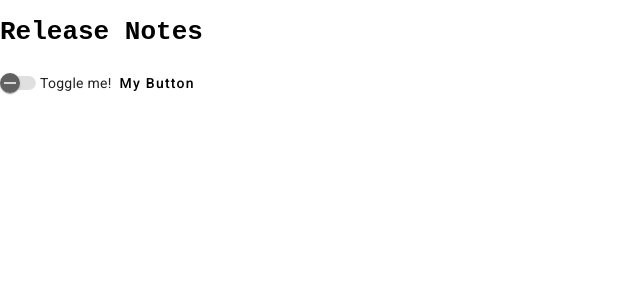
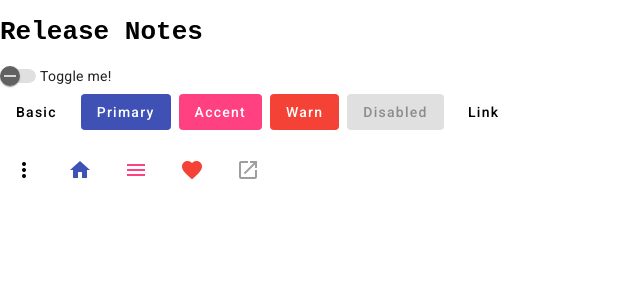
Before and after one commit to avendesta/chi, an Angular app: page / in a window 1280 px wide. Shown: the top 300 px of the page, without its empty margins (0-640 px from the left). Built offline with nearby package versions, Linux system fonts and the light colour scheme.

Commit message:
making sure materialUI works

```diff
--- a/src/app/app.component.html
+++ b/src/app/app.component.html
@@ -1,4 +1,36 @@
 <h1 class="header">Release Notes</h1>
 
 <mat-slide-toggle>Toggle me!</mat-slide-toggle>
-<button mat-button>My Button</button>
+<section>
+  <div class="example-button-row">
+    <button mat-flat-button>Basic</button>
+    <button mat-flat-button color="primary">Primary</button>
+    <button mat-flat-button color="accent">Accent</button>
+    <button mat-flat-button color="warn">Warn</button>
+    <button mat-flat-button disabled>Disabled</button>
+    <a mat-flat-button href="https://www.google.com/" target="_blank">Link</a>
+  </div>
+</section>
+
+
+<section>
+  <div class="example-button-row">
+    <div class="example-flex-container">
+      <button mat-icon-button aria-label="Example icon button with a vertical three dot icon">
+        <mat-icon>more_vert</mat-icon>
+      </button>
+      <button mat-icon-button color="primary" aria-label="Example icon button with a home icon">
+        <mat-icon>home</mat-icon>
+      </button>
+      <button mat-icon-button color="accent" aria-label="Example icon button with a menu icon">
+        <mat-icon>menu</mat-icon>
+      </button>
+      <button mat-icon-button color="warn" aria-label="Example icon button with a heart icon">
+        <mat-icon>favorite</mat-icon>
+      </button>
+      <button mat-icon-button disabled aria-label="Example icon button with a open in new tab icon">
+        <mat-icon>open_in_new</mat-icon>
+      </button>
+    </div>
+  </div>
+</section>
--- a/src/app/app.component.scss
+++ b/src/app/app.component.scss
@@ -1,8 +1,27 @@
 body {
-    background-color: antiquewhite;
-    opacity: 0.5;
+  background-color: antiquewhite;
+  opacity: 0.5;
 }
 .header {
-    color: black;
-    font-family: monospace;
+  color: black;
+  font-family: monospace;
 }
+
+section {
+  display: table;
+}
+
+.example-button-row {
+  display: table-cell;
+  max-width: 600px;
+}
+
+.example-button-row .mat-mdc-button-base {
+  margin: 8px 8px 8px 0;
+}
+
+.example-flex-container {
+    display: flex;
+    justify-content: space-between;
+    flex-wrap: wrap;
+  }
--- a/src/app/app.component.ts
+++ b/src/app/app.component.ts
@@ -3,11 +3,12 @@
 import { RouterOutlet } from '@angular/router';
 import { MatSlideToggleModule } from '@angular/material/slide-toggle'
 import {MatButtonModule} from '@angular/material/button'
+import {MatIconModule} from '@angular/material/icon'
 
 @Component({
   selector: 'app-root',
   standalone: true,
-  imports: [RouterOutlet, TitleCasePipe, MatSlideToggleModule, MatButtonModule],
+  imports: [RouterOutlet, TitleCasePipe, MatSlideToggleModule, MatButtonModule, MatIconModule],
   templateUrl: './app.component.html',
   styleUrl: './app.component.scss'
 })
```
